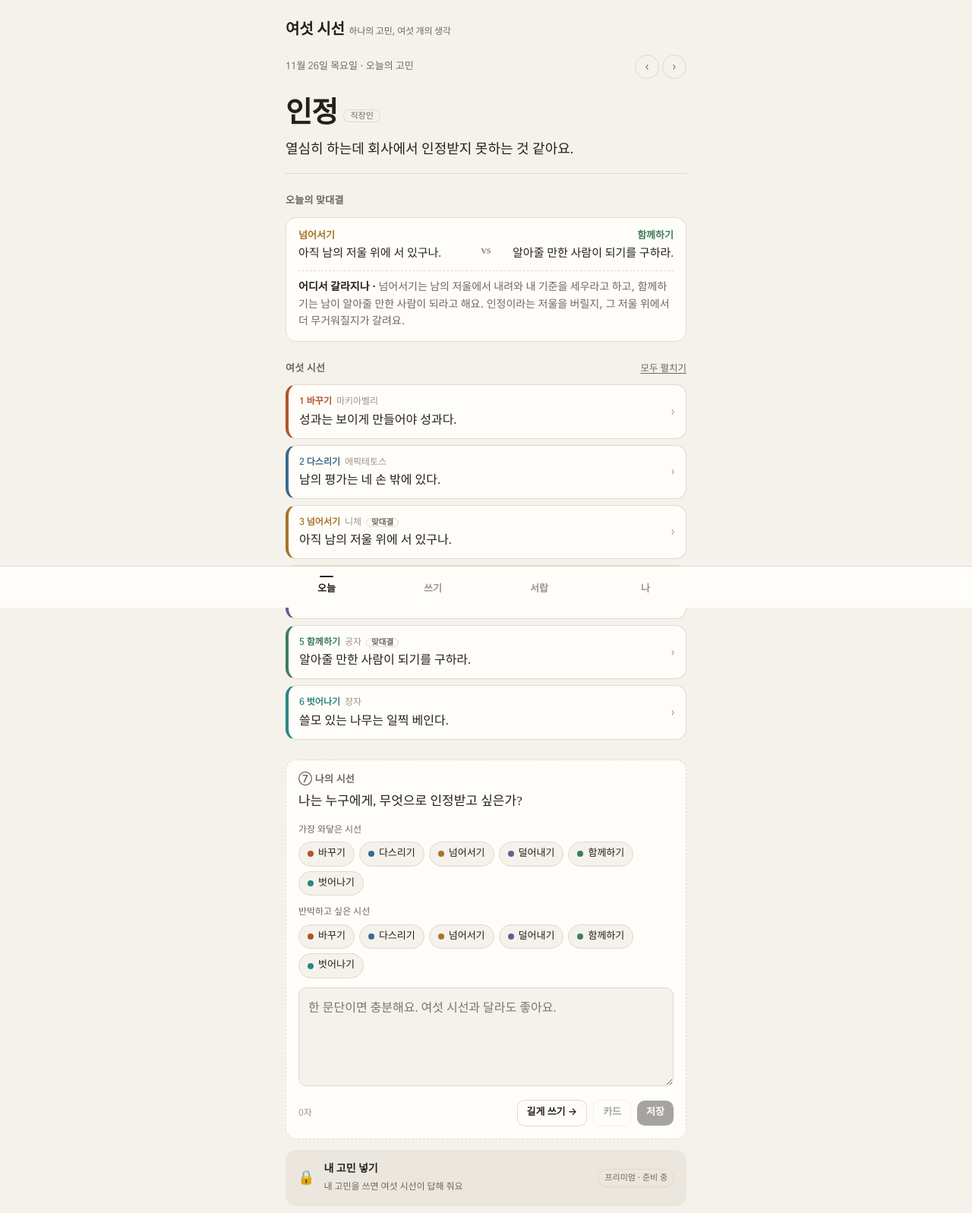
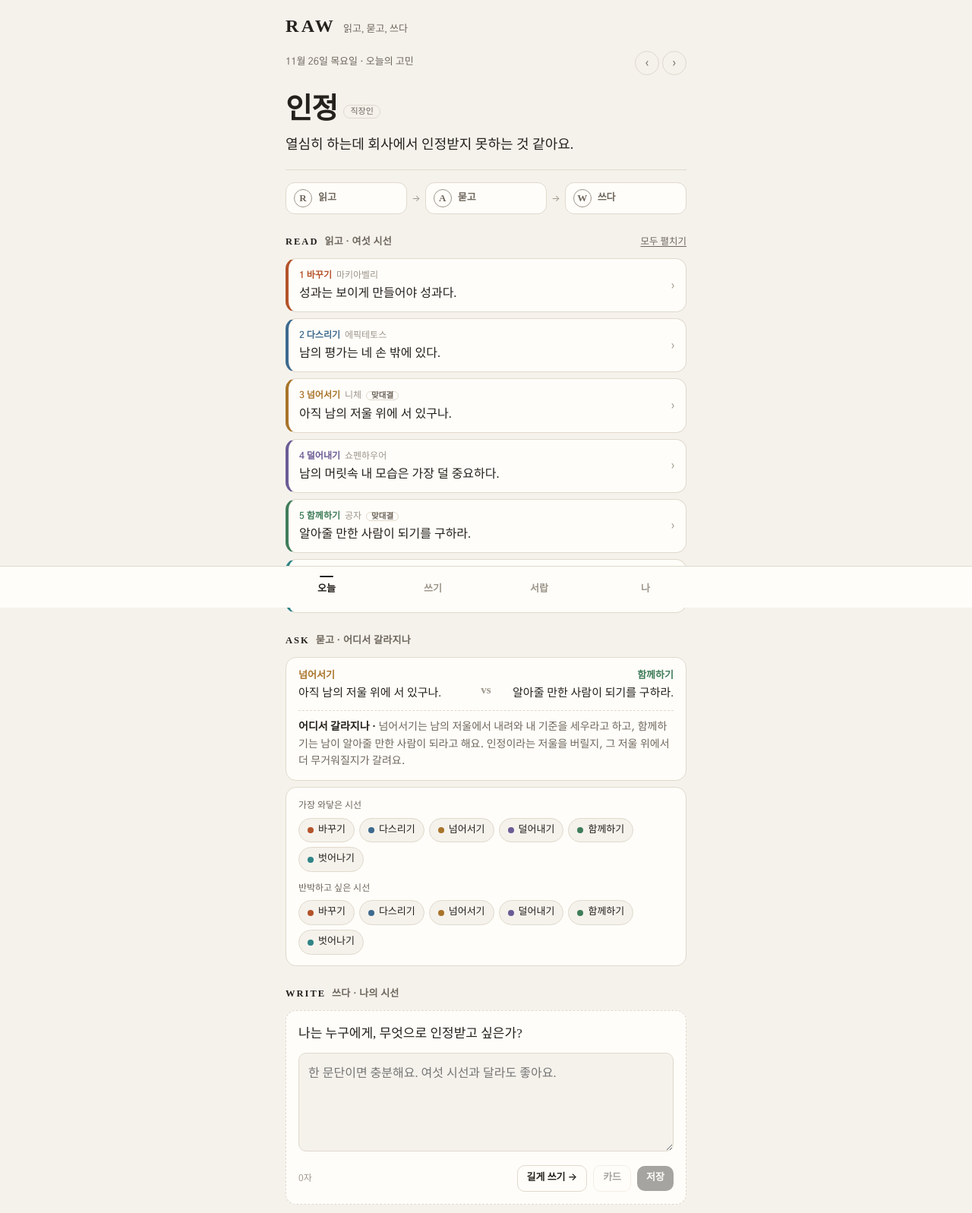
Before and after one commit to nhs1816/sixviews, a plain HTML site: page index.html in a window 1280 px wide. Shown: the top 1597 px of the page at 76% size. Drawn offline with Linux system fonts and the light colour scheme.

Commit message:
이름을 RAW(읽고, 묻고, 쓰다)로, 오늘 화면을 R·A·W 흐름으로, 새 아이콘

```diff
--- a/index.html
+++ b/index.html
@@ -3,7 +3,7 @@
 <head>
 <meta charset="utf-8">
 <meta name="viewport" content="width=device-width, initial-scale=1, viewport-fit=cover">
-<title>여섯 시선</title>
+<title>RAW · 읽고, 묻고, 쓰다</title>
 <link rel="preconnect" href="https://fonts.googleapis.com">
 <link rel="preconnect" href="https://fonts.gstatic.com" crossorigin>
 <link rel="stylesheet" href="https://fonts.googleapis.com/css2?family=Gothic+A1:wght@400;600;800&family=Noto+Serif+KR:wght@400;600;700&display=swap">
@@ -43,8 +43,22 @@ button{font:inherit;color:inherit;cursor:pointer;border:none;background:none;pad
 input,select,textarea{font:inherit;color:var(--ink)}
 .app{max-width:560px;margin:0 auto;padding:16px 16px calc(96px + env(safe-area-inset-bottom,0px))}
 .top{display:flex;align-items:baseline;justify-content:space-between;margin:6px 0 18px}
-.brand{font-family:var(--serif);font-weight:700;font-size:20px;letter-spacing:-.01em}
-.brand small{font-family:var(--sans);font-weight:400;font-size:12px;color:var(--muted);margin-left:6px}
+.brand{display:flex;align-items:baseline;gap:10px}
+.brand .logo{font-family:var(--serif);font-weight:700;font-size:24px;letter-spacing:.14em;line-height:1}
+.brand small{font-family:var(--serif);font-weight:400;font-size:13px;color:var(--muted)}
+.flow{display:flex;align-items:center;gap:6px;margin:16px 0 0}
+.flow .arrow{font-style:normal;color:var(--faint);font-size:12px}
+.flow .step{flex:1;display:flex;align-items:center;gap:8px;border:1px solid var(--line);border-radius:12px;padding:8px 10px;background:var(--surface);text-align:left}
+.flow .step b{width:24px;height:24px;border-radius:50%;display:inline-flex;align-items:center;justify-content:center;font-family:var(--serif);font-size:13px;border:1.5px solid var(--faint);color:var(--muted);flex-shrink:0}
+.flow .step span{font-size:13px;color:var(--muted);font-weight:600}
+.flow .step.done{border-color:var(--ink)}
+.flow .step.done b{background:var(--ink);border-color:var(--ink);color:var(--bg)}
+.flow .step.done span{color:var(--ink)}
+.stage{display:flex;align-items:baseline;gap:8px}
+.stage b{font-family:var(--serif);font-weight:700;letter-spacing:.16em;font-size:12.5px;color:var(--ink)}
+.stage span{font-weight:600}
+.askcard{margin-top:8px}
+.askcard .chips:last-child{margin-bottom:0}
 .sec-h{display:flex;justify-content:space-between;align-items:center;margin:26px 0 10px}
 .sec-h h2,.h2{font-size:13px;font-weight:600;color:var(--muted);margin:0;letter-spacing:.02em}
 .linkbtn{font-size:12.5px;color:var(--muted);text-decoration:underline;text-underline-offset:2px}
@@ -95,8 +109,8 @@ input,select,textarea{font:inherit;color:var(--ink)}
 .src{font-size:12px;color:var(--faint)}
 .src b{font-weight:600;color:var(--muted)}
 
-.mine{margin-top:26px;background:var(--surface);border:1.5px dashed var(--line);border-radius:var(--r);padding:16px}
-.mine .q{font-family:var(--serif);font-size:17px;margin:4px 0 14px}
+.mine{background:var(--surface);border:1.5px dashed var(--line);border-radius:var(--r);padding:16px}
+.mine .q{font-family:var(--serif);font-size:17px;margin:0 0 12px}
 .label{font-size:12px;color:var(--muted);margin:0 0 6px}
 .chips{display:flex;flex-wrap:wrap;gap:6px;margin-bottom:12px}
 .chip{border:1px solid var(--line);border-radius:999px;padding:5px 11px;font-size:13px;display:inline-flex;align-items:center;gap:6px;background:var(--bg)}
@@ -219,13 +233,13 @@ dialog::backdrop{background:rgba(0,0,0,.45)}
 .toast{position:fixed;left:50%;bottom:calc(76px + env(safe-area-inset-bottom,0px));transform:translateX(-50%);background:var(--ink);color:var(--bg);font-size:13.5px;padding:9px 16px;border-radius:999px;z-index:20;opacity:0;transition:opacity .2s ease;pointer-events:none;max-width:90vw}
 .toast.show{opacity:1}
 </style>
-<meta name="description" content="매일 고민 하나를 고전 사상가의 여섯 시선으로 읽고, 나의 생각을 한 문단 써 보세요.">
+<meta name="description" content="RAW · 읽고, 묻고, 쓰다. 매일 고민 하나를 고전 사상가의 여섯 시선으로 읽고, 부딪치고, 나의 글을 써요.">
 <meta name="theme-color" content="#f5f2ec" media="(prefers-color-scheme: light)">
 <meta name="theme-color" content="#171614" media="(prefers-color-scheme: dark)">
 <meta property="og:type" content="website">
-<meta property="og:site_name" content="여섯 시선">
-<meta property="og:title" content="여섯 시선 · 하나의 고민, 여섯 개의 생각">
-<meta property="og:description" content="매일 고민 하나를 여섯 시선으로 읽고, 일곱 번째 칸에 나의 생각을 써요.">
+<meta property="og:site_name" content="RAW">
+<meta property="og:title" content="RAW · 읽고, 묻고, 쓰다">
+<meta property="og:description" content="고민 하나를 여섯 시선으로 읽고, 묻고, 나의 글로 써요.">
 <meta property="og:url" content="https://nhs1816.github.io/sixviews/">
 <meta property="og:image" content="https://nhs1816.github.io/sixviews/icons/icon-512.png">
 <link rel="manifest" href="manifest.webmanifest">
@@ -233,7 +247,7 @@ dialog::backdrop{background:rgba(0,0,0,.45)}
 <link rel="apple-touch-icon" href="icons/icon-180.png">
 <meta name="apple-mobile-web-app-capable" content="yes">
 <meta name="mobile-web-app-capable" content="yes">
-<meta name="apple-mobile-web-app-title" content="여섯 시선">
+<meta name="apple-mobile-web-app-title" content="RAW">
 <meta name="apple-mobile-web-app-status-bar-style" content="default">
 <style>
 html{-webkit-text-size-adjust:100%}
@@ -247,7 +261,7 @@ html{-webkit-text-size-adjust:100%}
 <body>
 <div class="app">
   <header class="top">
-    <div class="brand">여섯 시선<small>하나의 고민, 여섯 개의 생각</small></div>
+    <div class="brand"><span class="logo">RAW</span><small>읽고, 묻고, 쓰다</small></div>
   </header>
 <div class="install" id="install" hidden><p id="installText">홈 화면에 설치하면 앱처럼 바로 열 수 있어요.</p>
 <button id="installBtn">설치하기</button><button id="installClose" class="plain">닫기</button></div>
@@ -268,21 +282,31 @@ html{-webkit-text-size-adjust:100%}
         <p class="worry" id="worry"></p>
       </div>
 
+      <div class="flow" id="flow">
+        <button class="step" data-go="s-read"><b>R</b><span>읽고</span></button>
+        <i class="arrow" aria-hidden="true">→</i>
+        <button class="step" data-go="s-ask"><b>A</b><span>묻고</span></button>
+        <i class="arrow" aria-hidden="true">→</i>
+        <button class="step" data-go="s-write"><b>W</b><span>쓰다</span></button>
+      </div>
+
       <div class="revisit" id="revisit" hidden></div>
 
-      <div class="sec-h"><h2>오늘의 맞대결</h2></div>
-      <div class="duel" id="duel"></div>
-
-      <div class="sec-h"><h2>여섯 시선</h2><button class="linkbtn" id="toggleAll">모두 펼치기</button></div>
+      <div class="sec-h" id="s-read"><h2 class="stage"><b>READ</b><span>읽고 · 여섯 시선</span></h2><button class="linkbtn" id="toggleAll">모두 펼치기</button></div>
       <div class="views" id="views"></div>
 
-      <div class="mine">
-        <h2 class="h2">⑦ 나의 시선</h2>
-        <p class="q" id="prompt"></p>
+      <div class="sec-h" id="s-ask"><h2 class="stage"><b>ASK</b><span>묻고 · 어디서 갈라지나</span></h2></div>
+      <div class="duel" id="duel"></div>
+      <div class="card askcard">
         <p class="label">가장 와닿은 시선</p>
         <div class="chips" id="qAgree"></div>
         <p class="label">반박하고 싶은 시선</p>
         <div class="chips against" id="qAgainst"></div>
+      </div>
+
+      <div class="sec-h" id="s-write"><h2 class="stage"><b>WRITE</b><span>쓰다 · 나의 시선</span></h2></div>
+      <div class="mine">
+        <p class="q" id="prompt"></p>
         <textarea id="qText" placeholder="한 문단이면 충분해요. 여섯 시선과 달라도 좋아요." maxlength="2000"></textarea>
         <div class="row">
           <span class="count spacer" id="qCount">0자</span>
@@ -415,7 +439,7 @@ html{-webkit-text-size-adjust:100%}
   <div class="row">
     <button class="btn ghost" data-close>닫기</button>
     <button class="btn ghost" id="shareBtn" hidden>공유</button>
-    <a class="btn" id="dlBtn" download="여섯시선.png" style="text-decoration:none">이미지 저장</a>
+    <a class="btn" id="dlBtn" download="RAW.png" style="text-decoration:none">이미지 저장</a>
   </div>
 </div></dialog>
 
@@ -429,9 +453,9 @@ html{-webkit-text-size-adjust:100%}
   <div class="row"><button class="btn ghost" data-close>닫기</button><button class="btn" id="fuSave">덧붙이기</button></div>
 </div></dialog>
 
-<script src="content.js?v=202611261458"></script>
-<script src="logic.js?v=202611261458"></script>
-<script src="ui.js?v=202611261458"></script>
+<script src="content.js?v=202611261513"></script>
+<script src="logic.js?v=202611261513"></script>
+<script src="ui.js?v=202611261513"></script>
 <script>
 /* 앱 설치 안내 + 오프라인 지원 */
 (function(){
--- a/sw.js
+++ b/sw.js
@@ -1,5 +1,5 @@
-// 여섯 시선 서비스 워커: 새 버전을 바로 받도록 네트워크 우선, 오프라인이면 저장해 둔 사본으로 열어요.
-const CACHE = "sixviews-202611261458";
+// RAW 서비스 워커: 새 버전을 바로 받도록 네트워크 우선, 오프라인이면 저장해 둔 사본으로 열어요.
+const CACHE = "sixviews-202611261513";
 const SHELL = ["./", "./index.html", "./manifest.webmanifest", "./content.js", "./logic.js", "./ui.js",
   "./icons/icon-180.png", "./icons/icon-192.png", "./icons/icon-512.png"];
 
--- a/ui.js
+++ b/ui.js
@@ -1,4 +1,4 @@
-/* 여섯 시선 화면 — 오늘 · 쓰기 · 서랍 · 나 */
+/* RAW(읽고, 묻고, 쓰다) 화면 — 오늘 · 쓰기 · 서랍 · 나 */
 (function () {
   const L = SixLogic;
   const $ = id => document.getElementById(id);
@@ -21,7 +21,7 @@
   const N = TOPICS.length;
 
   const S = {
-    offset: 0, allOpen: false,
+    offset: 0, allOpen: false, read: false,
     quick: { lens: null, against: null },
     ed: null, toolLens: null, toolIdx: 0,
     drawer: { q: "", filter: "all" },
@@ -84,7 +84,7 @@
       body.appendChild(el("p", null, v.body));
       const src = el("div", "src"); src.append(el("b", null, "사상 해석"), document.createTextNode(` · 근거 ${v.source}`));
       body.appendChild(src);
-      head.onclick = () => { const o = card.classList.toggle("open"); head.setAttribute("aria-expanded", String(o)); };
+      head.onclick = () => { const o = card.classList.toggle("open"); head.setAttribute("aria-expanded", String(o)); if (o) { S.read = true; updateFlow(); } };
       card.append(head, body); box.appendChild(card);
     });
     $("toggleAll").textContent = S.allOpen ? "모두 접기" : "모두 펼치기";
@@ -126,7 +126,25 @@
   function renderQuickChips() {
     renderChips($("qAgree"), S.quick.lens, id => { S.quick.lens = id; if (id && S.quick.against === id) S.quick.against = null; renderQuickChips(); });
     renderChips($("qAgainst"), S.quick.against, id => { S.quick.against = id; if (id && S.quick.lens === id) S.quick.lens = null; renderQuickChips(); });
+    updateFlow();
   }
+
+  /* 오늘의 흐름 R → A → W: 시선을 펼쳐 읽으면 R, 시선을 고르면 A, 저장하면 W */
+  function updateFlow() {
+    const tp = topic(), saved = L.findNote(notes, today, tp.id);
+    const done = {
+      "s-read": S.read || S.allOpen || !!saved,
+      "s-ask": !!(S.quick.lens || S.quick.against),
+      "s-write": !!saved,
+    };
+    document.querySelectorAll("#flow .step").forEach(b => {
+      b.classList.toggle("done", done[b.dataset.go]);
+      b.setAttribute("aria-label", `${b.textContent.trim()} ${done[b.dataset.go] ? "완료" : "아직"}`);
+    });
+  }
+  document.querySelectorAll("#flow .step").forEach(b => b.onclick = () => {
+    const t = $(b.dataset.go); if (t) t.scrollIntoView({ behavior: "smooth", block: "start" });
+  });
   function updateQuick() {
     $("qCount").textContent = `${L.charCount($("qText").value)}자`;
     const ok = $("qText").value.trim().length > 0;
@@ -134,15 +152,15 @@
   }
 
   $("qText").addEventListener("input", updateQuick);
-  $("prevT").onclick = () => { S.offset--; renderToday(); };
-  $("nextT").onclick = () => { S.offset++; renderToday(); };
+  $("prevT").onclick = () => { S.offset--; S.read = false; renderToday(); };
+  $("nextT").onclick = () => { S.offset++; S.read = false; renderToday(); };
   $("toggleAll").onclick = () => { S.allOpen = !S.allOpen; renderToday(); };
   $("qSave").onclick = () => {
     const tp = topic(), prev = L.findNote(notes, today, tp.id);
     const next = L.saveNote(store, notes, { date: today, topicId: tp.id, lens: S.quick.lens, against: S.quick.against,
       text: $("qText").value, mode: prev ? prev.mode : "short", title: prev ? prev.title : "" });
     if (!next) return;
-    notes = next; toast("저장했어요. 서랍에서 다시 볼 수 있어요.");
+    notes = next; updateFlow(); toast("저장했어요. 서랍에서 다시 볼 수 있어요.");
   };
   $("qCard").onclick = () => {
     const tp = topic();
@@ -311,18 +329,18 @@
   }
   $("dExport").onclick = () => {
     if (!notes.length) return toast("내보낼 글이 없어요.");
-    download(`여섯시선_내글_${today}.txt`, L.exportText(notes, topicsById, lensById), "text/plain;charset=utf-8");
+    download(`RAW_내글_${today}.txt`, L.exportText(notes, topicsById, lensById), "text/plain;charset=utf-8");
   };
   $("dBackup").onclick = () => {
     if (!notes.length) return toast("백업할 글이 없어요.");
-    download(`여섯시선_백업_${today}.json`, JSON.stringify({ app: "sixviews", version: 2, exportedAt: new Date().toISOString(), notes }, null, 1), "application/json");
+    download(`RAW_백업_${today}.json`, JSON.stringify({ app: "sixviews", version: 2, exportedAt: new Date().toISOString(), notes }, null, 1), "application/json");
   };
   $("dRestore").onclick = () => $("dFile").click();
   $("dFile").onchange = async () => {
     const f = $("dFile").files[0]; $("dFile").value = "";
     if (!f) return;
     const list = L.parseBackup(await f.text());
-    if (!list) return toast("여섯 시선 백업 파일이 아니에요.");
+    if (!list) return toast("RAW 백업 파일이 아니에요.");
     notes = L.mergeNotes(notes, list);
     try { store && store.setItem(L.NOTES_KEY, JSON.stringify(notes)); } catch (e) {}
     toast(`백업에서 ${list.length}편을 불러왔어요.`); renderDrawer();
@@ -480,7 +498,7 @@
     g.fillStyle = lc; g.fillRect(0, 0, W, 14);
     g.textBaseline = "top";
     let y = P + 20;
-    g.fillStyle = "#9c958a"; g.font = `600 30px ${SANS}`; g.fillText(`여섯 시선 · ${prettyDate(c.date)}`, P, y); y += 70;
+    g.fillStyle = "#9c958a"; g.font = `600 30px ${SANS}`; g.fillText(`RAW · ${prettyDate(c.date)}`, P, y); y += 70;
     g.fillStyle = "#24211d"; g.font = `700 92px ${SERIF}`; g.fillText(c.keyword || "나의 시선", P, y); y += 126;
     if (c.worry) { g.fillStyle = "#6e675d"; g.font = `400 36px ${SERIF}`; L.wrapLines(c.worry, W - P * 2, measure, 2).forEach(s => { g.fillText(s, P, y); y += 54; }); y += 26; }
     if (c.lensId && c.lensLine) {
@@ -503,7 +521,7 @@
     const maxLines = Math.max(2, Math.floor(room / (size * 1.6)));
     L.wrapLines(String(c.text).trim(), W - P * 2, measure, maxLines).forEach(s => { g.fillText(s, P, y); y += size * 1.6; });
     g.fillStyle = "#9c958a"; g.font = `600 26px ${SANS}`; g.textAlign = "right";
-    g.fillText("하나의 고민, 여섯 개의 생각", W - P, H - P + 10);
+    g.fillText("읽고, 묻고, 쓰다", W - P, H - P + 10);
     return new Promise(res => cv.toBlob(res, "image/png"));
   }
 
@@ -519,7 +537,7 @@
     if (cardUrl) URL.revokeObjectURL(cardUrl);
     cardUrl = URL.createObjectURL(cardBlob);
     $("cardImg").src = cardUrl; $("dlBtn").href = cardUrl;
-    $("dlBtn").download = `여섯시선_${c.date}_${(c.keyword || "글").replace(/[\\/:*?"<>|]/g, "")}.png`;
+    $("dlBtn").download = `RAW_${c.date}_${(c.keyword || "글").replace(/[\\/:*?"<>|]/g, "")}.png`;
     let canShare = false;
     try { canShare = !!(navigator.canShare && navigator.canShare({ files: [new File([cardBlob], "card.png", { type: "image/png" })] })); } catch (e) {}
     $("shareBtn").hidden = !canShare;
```
Also changed, not shown: icons/icon-180.png, icons/icon-192.png, icons/icon-512.png, manifest.webmanifest.
